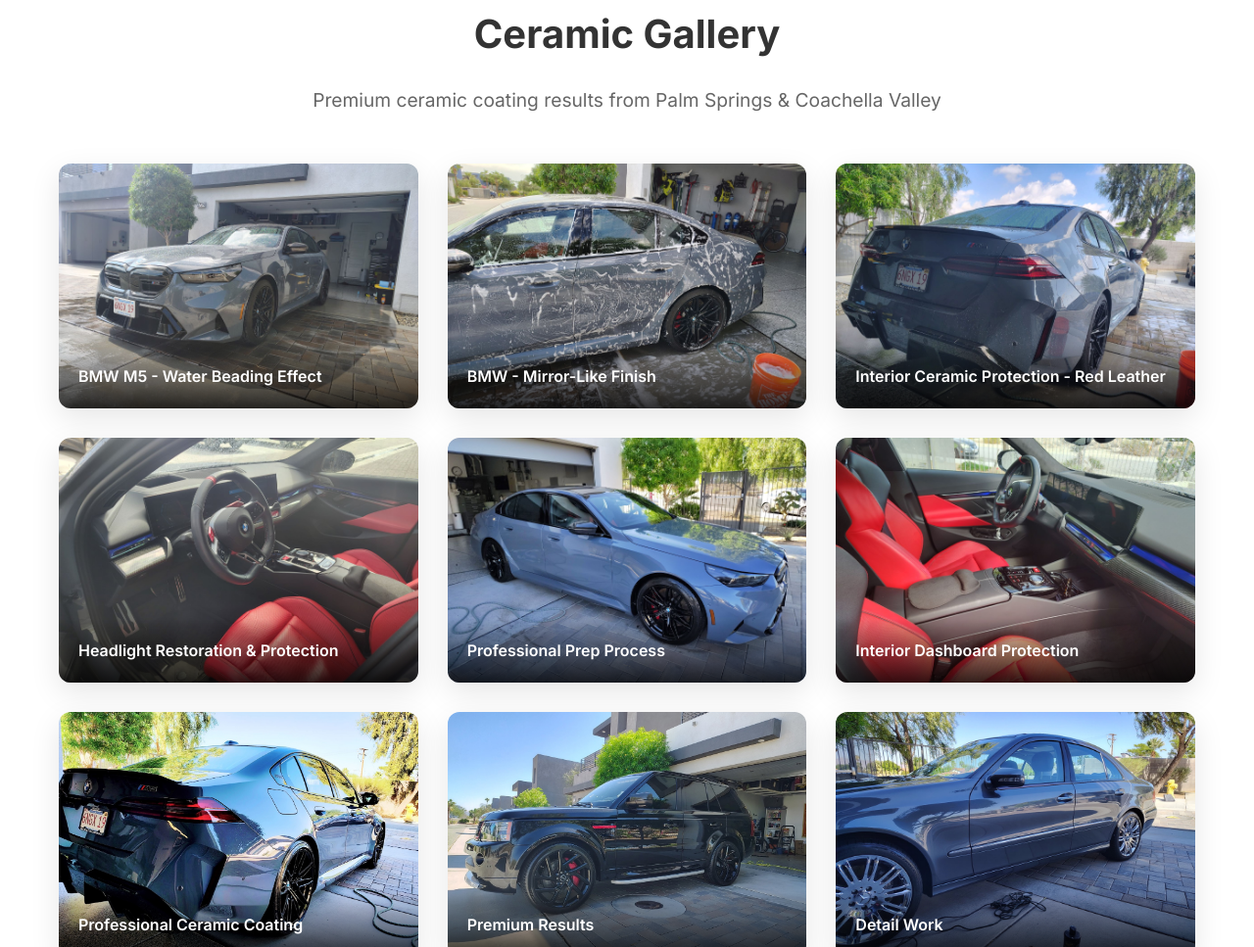
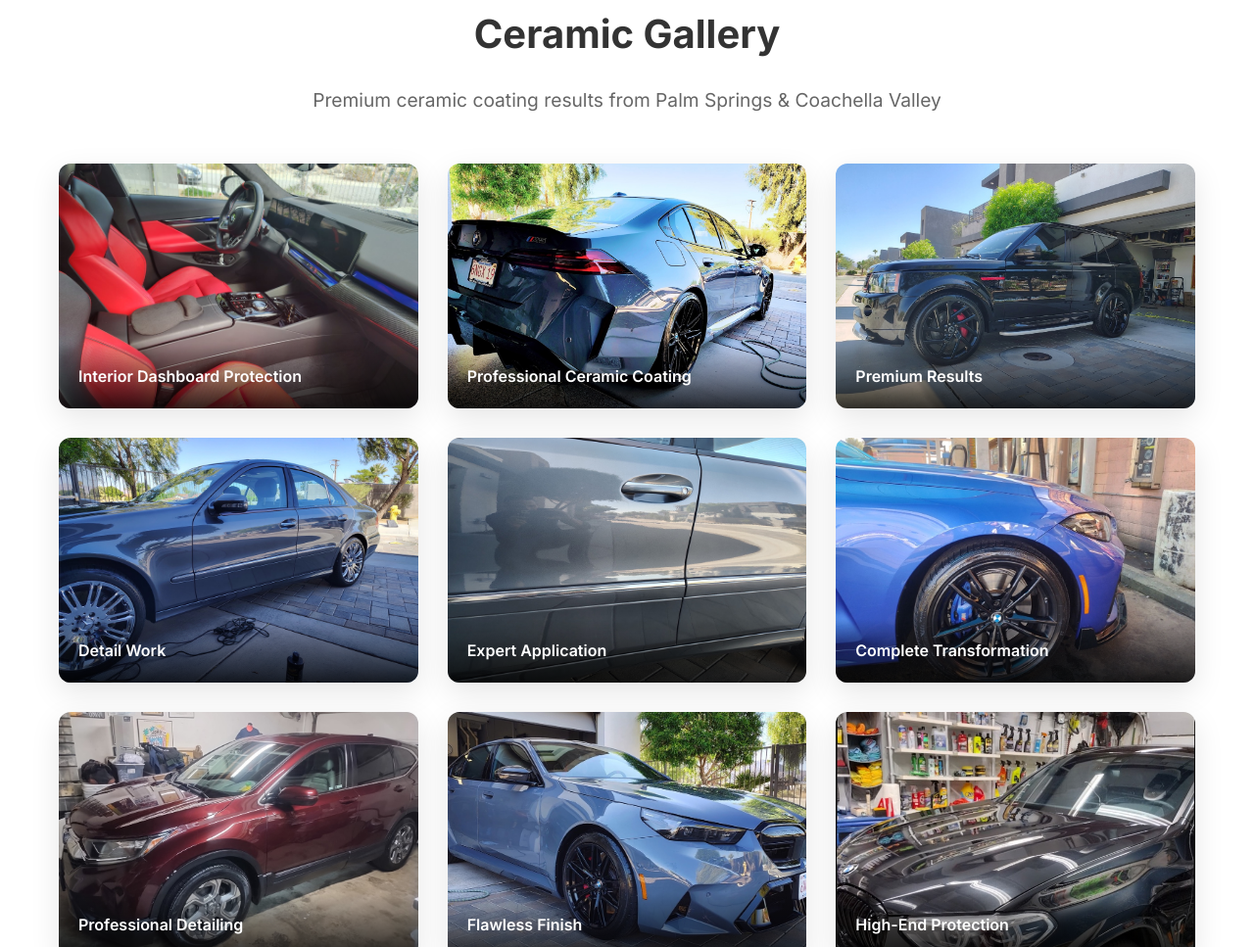
Before and after one commit to sugarcypher/final-flawless, a website: page public/index.html in a window 1280 px wide. Shown: the part 947-1914 px from the top of the page at 98% size. Drawn offline with Linux system fonts and the light colour scheme; no server answers.

Commit message:
Remove incorrect/mixed up gallery captions

```diff
--- a/public/index.html
+++ b/public/index.html
@@ -55,26 +55,6 @@
         <h2>Ceramic Gallery</h2>
         <p class="sub">Premium ceramic coating results from Palm Springs & Coachella Valley</p>
         <div class="gallery">
-          <div class="gallery-item">
-            <img src="images/gallery/bmw-m5-water-droplets.jpg" alt="BMW M5 freshly ceramic coated - dark grey finish with water beading">
-            <div class="gallery-caption">BMW M5 - Water Beading Effect</div>
-          </div>
-          <div class="gallery-item">
-            <img src="images/gallery/bmw-light-blue-mirror.jpg" alt="BMW with mirror-like ceramic coating finish">
-            <div class="gallery-caption">BMW - Mirror-Like Finish</div>
-          </div>
-          <div class="gallery-item">
-            <img src="images/gallery/bmw-interior-red-leather.jpg" alt="BMW M interior with red leather and ceramic protection">
-            <div class="gallery-caption">Interior Ceramic Protection - Red Leather</div>
-          </div>
-          <div class="gallery-item">
-            <img src="images/gallery/acura-restored-headlight.jpg" alt="Acura with restored headlight and ceramic coating">
-            <div class="gallery-caption">Headlight Restoration & Protection</div>
-          </div>
-          <div class="gallery-item">
-            <img src="images/gallery/bmw-soap-washing.jpg" alt="BMW being washed with soap suds during prep process">
-            <div class="gallery-caption">Professional Prep Process</div>
-          </div>
           <div class="gallery-item">
             <img src="images/gallery/bmw-interior-dashboard.jpg" alt="BMW M interior with ceramic coating on dashboard">
             <div class="gallery-caption">Interior Dashboard Protection</div>
```
